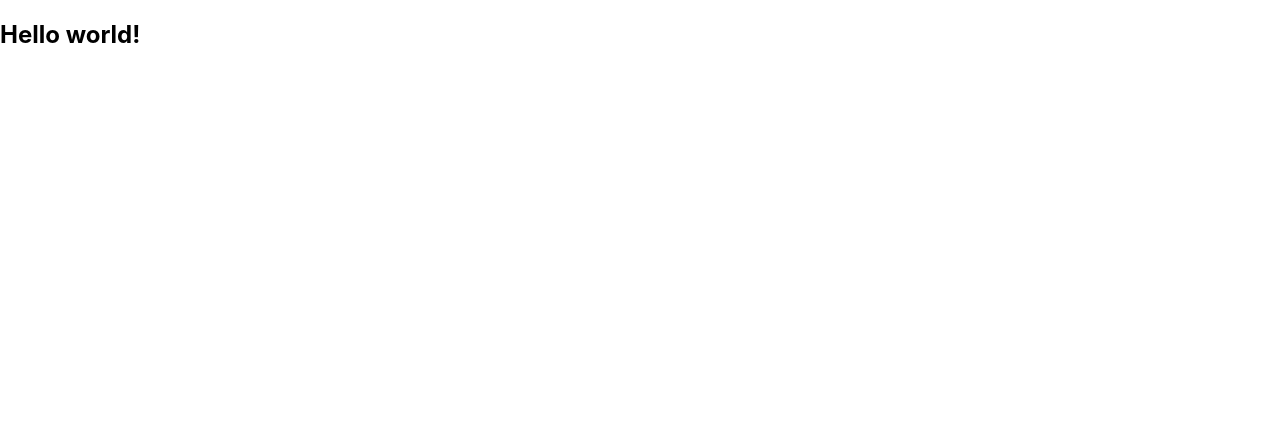
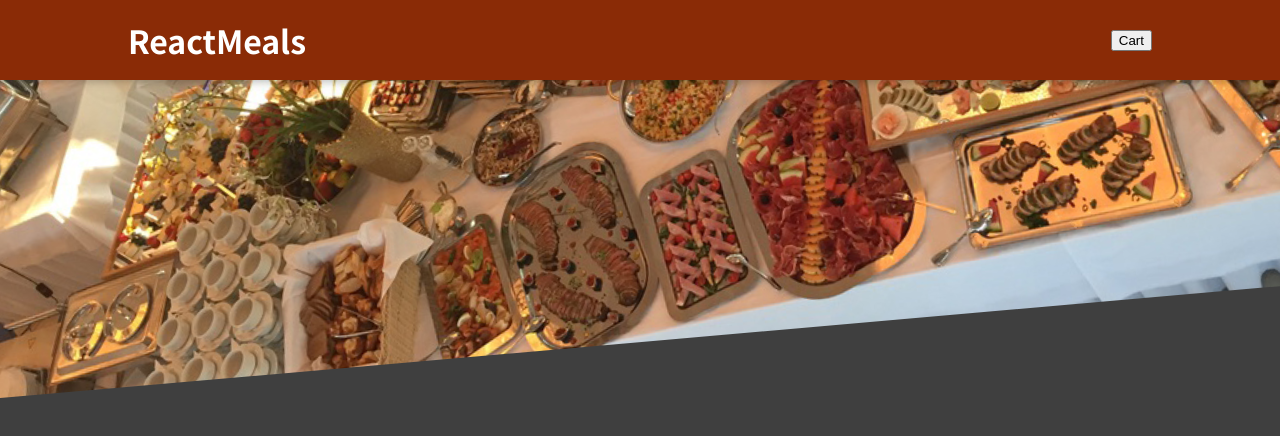
Before and after one commit to syed-razi/food-order-app, a React (Create React App) app: page / in a window 1280 px wide. Shown: the top 436 px of the page. Built offline with nearby package versions, Linux system fonts and the light colour scheme.

Commit message:
Create header component

```diff
--- a/src/App.js
+++ b/src/App.js
@@ -1,8 +1,11 @@
+import React from "react";
+import Header from "./components/Layout/Header";
+
 function App() {
   return (
-    <div >
-      <h2>Hello world!</h2>
-    </div>
+    <React.Fragment>
+      <Header />
+    </React.Fragment>
   );
 }
 
--- /dev/null
+++ b/src/components/Layout/Header.js
@@ -0,0 +1,20 @@
+import React from "react";
+import mealsImage from "../../assets/meals.jpeg";
+import classes from "./Header.module.css";
+
+const Header = (props) => {
+  return (
+    <React.Fragment>
+      <header className={classes.header}>
+        <h1>ReactMeals</h1>
+        <button>Cart</button>
+      </header>
+      <div className={classes["main-image"]}>
+        <img src={mealsImage} alt="A table full of delicious food!" />
+      </div>
+
+    </React.Fragment>
+  );
+};
+
+export default Header;
--- /dev/null
+++ b/src/components/Layout/Header.module.css
@@ -0,0 +1,29 @@
+.header {
+  position: fixed;
+  top: 0;
+  left: 0;
+  width: 100%;
+  height: 5rem;
+  background-color: #8a2b06;
+  color: white;
+  display: flex;
+  justify-content: space-between;
+  align-items: center;
+  padding: 0 10%;
+  box-shadow: 0 2px 8px rgba(0, 0, 0, 0.25);
+  z-index: 10;
+}
+
+.main-image {
+  width: 100%;
+  height: 25rem;
+  z-index: 0;
+  overflow: hidden;
+}
+
+.main-image img {
+  width: 110%;
+  height: 100%;
+  object-fit: cover;
+  transform: rotateZ(-5deg) translateY(-4rem) translateX(-1rem);
+}
--- a/src/index.css
+++ b/src/index.css
@@ -1,13 +1,14 @@
+@import url('https://fonts.googleapis.com/css2?family=Noto+Sans+JP:wght@400;700&display=swap');
+
+* {
+  box-sizing: border-box;
+}
+
+html {
+  font-family: 'Noto Sans JP', sans-serif;
+}
+
 body {
   margin: 0;
-  font-family: -apple-system, BlinkMacSystemFont, 'Segoe UI', 'Roboto', 'Oxygen',
-    'Ubuntu', 'Cantarell', 'Fira Sans', 'Droid Sans', 'Helvetica Neue',
-    sans-serif;
-  -webkit-font-smoothing: antialiased;
-  -moz-osx-font-smoothing: grayscale;
+  background-color: #3f3f3f;
 }
-
-code {
-  font-family: source-code-pro, Menlo, Monaco, Consolas, 'Courier New',
-    monospace;
-}
```
Also changed, not shown: src/assets/meals.jpeg (added).
